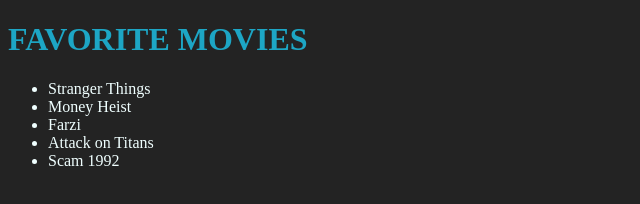
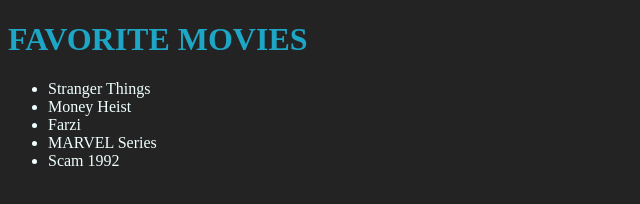
Before and after one commit to SL-NarasingaReddy/HTML-Assignment-01, a plain HTML site: page assignment.html in a window 1280 px wide. Shown: the full height of the page, 0-640 px from the left. Drawn offline with Linux system fonts and the light colour scheme.

Commit message:
first commit

```diff
--- a/assignment.html
+++ b/assignment.html
@@ -12,10 +12,9 @@
            <li> Stranger Things</li>
            <li>Money Heist </li>
            <li>Farzi</li>
-           <li>Attack on Titans</li>
+           <li>MARVEL Series</li>
            <li>Scam 1992 </li>
          </ul>
 
-
 </body>
 </html>
```
